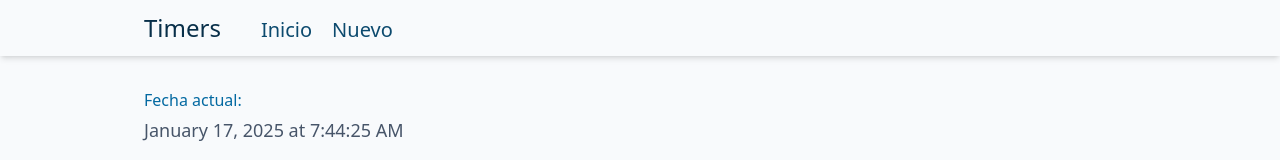
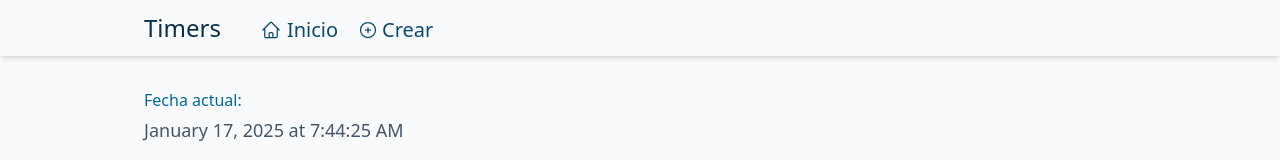
Before and after one commit to franlopezm/countdown, a React (Vite) app: page / in a window 1280 px wide. Shown: the top 160 px of the page. Built offline with nearby package versions, Linux system fonts and the light colour scheme.

Commit message:
feat: Add icons for navbar

```diff
--- /dev/null
+++ b/src/components/Icons/HomeIcon.tsx
@@ -0,0 +1,18 @@
+interface HomeIconProps {
+  size?: 'size-5' | 'size-6'
+  className?: string
+}
+
+const HomeIcon = (props: HomeIconProps) => {
+  const { size = 'size-6', className = '' } = props
+
+  return (
+    <div className={className}>
+      <svg className={size} xmlns="http://www.w3.org/2000/svg" fill="none" viewBox="0 0 24 24" strokeWidth={1.5} stroke="currentColor">
+        <path strokeLinecap="round" strokeLinejoin="round" d="m2.25 12 8.954-8.955c.44-.439 1.152-.439 1.591 0L21.75 12M4.5 9.75v10.125c0 .621.504 1.125 1.125 1.125H9.75v-4.875c0-.621.504-1.125 1.125-1.125h2.25c.621 0 1.125.504 1.125 1.125V21h4.125c.621 0 1.125-.504 1.125-1.125V9.75M8.25 21h8.25" />
+      </svg>
+    </div>
+  )
+}
+
+export default HomeIcon
--- /dev/null
+++ b/src/components/Icons/PlusIcon.tsx
@@ -0,0 +1,18 @@
+interface PlusIconProps {
+  size?: 'size-5' | 'size-6'
+  className?: string
+}
+
+const PlusIcon = (props: PlusIconProps) => {
+  const { size = 'size-6', className = '' } = props
+
+  return (
+    <div className={className}>
+      <svg className={size} xmlns="http://www.w3.org/2000/svg" fill="none" viewBox="0 0 24 24" strokeWidth={1.5} stroke="currentColor">
+        <path strokeLinecap="round" strokeLinejoin="round" d="M12 9v6m3-3H9m12 0a9 9 0 1 1-18 0 9 9 0 0 1 18 0Z" />
+      </svg>
+    </div>
+  )
+}
+
+export default PlusIcon
--- a/src/components/Navbar/NavbarItem.tsx
+++ b/src/components/Navbar/NavbarItem.tsx
@@ -1,14 +1,20 @@
+import { ReactNode } from "react"
+
 interface NavbarItemProps {
   title: string
+  icon?: ReactNode
 }
 
 const NavbarItem = (props: NavbarItemProps) => {
-  const { title } = props
+  const { title, icon } = props
 
   return (
     <div
-      className="text-xl mr-1 px-2 cursor-pointer hover:bg-slate-300 hover:rounded"
+      className="text-xl mr-1 px-2 cursor-pointer flex items-center hover:bg-slate-300 hover:rounded"
     >
+      {
+        icon && icon
+      }
       {title}
     </div>
   )
--- a/src/components/Navbar/index.tsx
+++ b/src/components/Navbar/index.tsx
@@ -1,3 +1,5 @@
+import HomeIcon from "../Icons/HomeIcon"
+import PlusIcon from "../Icons/PlusIcon"
 import NavbarItem from "./NavbarItem"
 
 const Navbar = () => {
@@ -11,9 +13,15 @@
       >
         <NavbarItem
           title="Inicio"
+          icon={
+            <HomeIcon size="size-5" className="mr-1.5" />
+          }
         />
         <NavbarItem
-          title="Nuevo"
+          title="Crear"
+          icon={
+            <PlusIcon size="size-5" className="mr-1" />
+          }
         />
       </div>
     </div>
```
